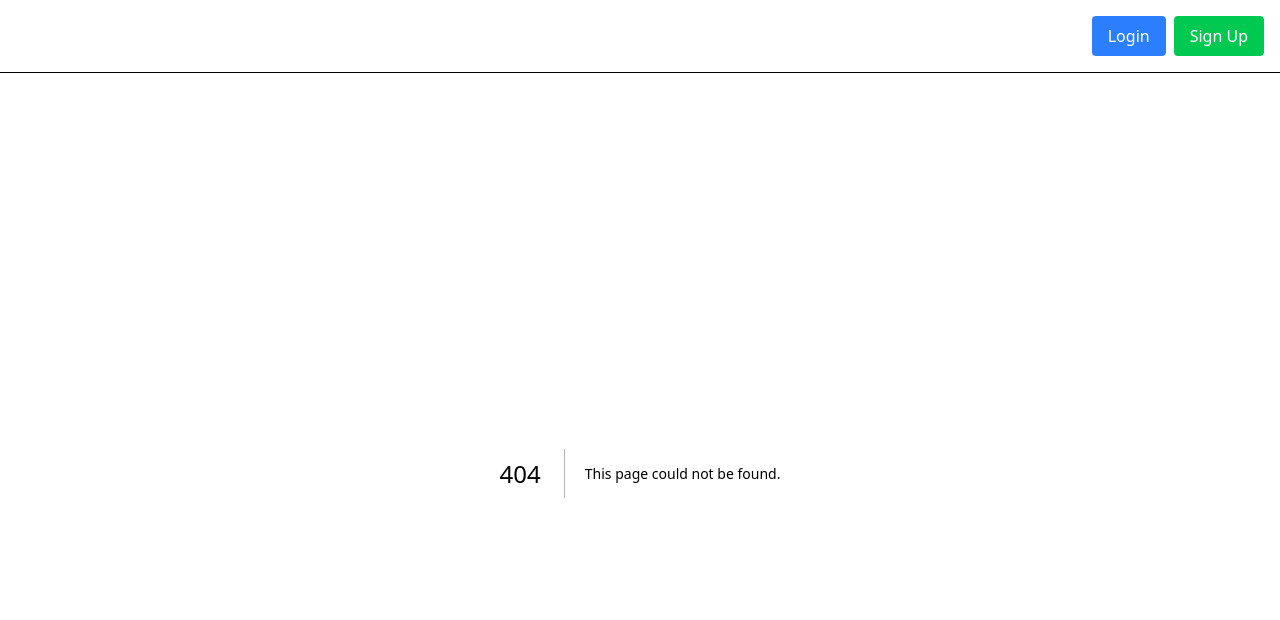
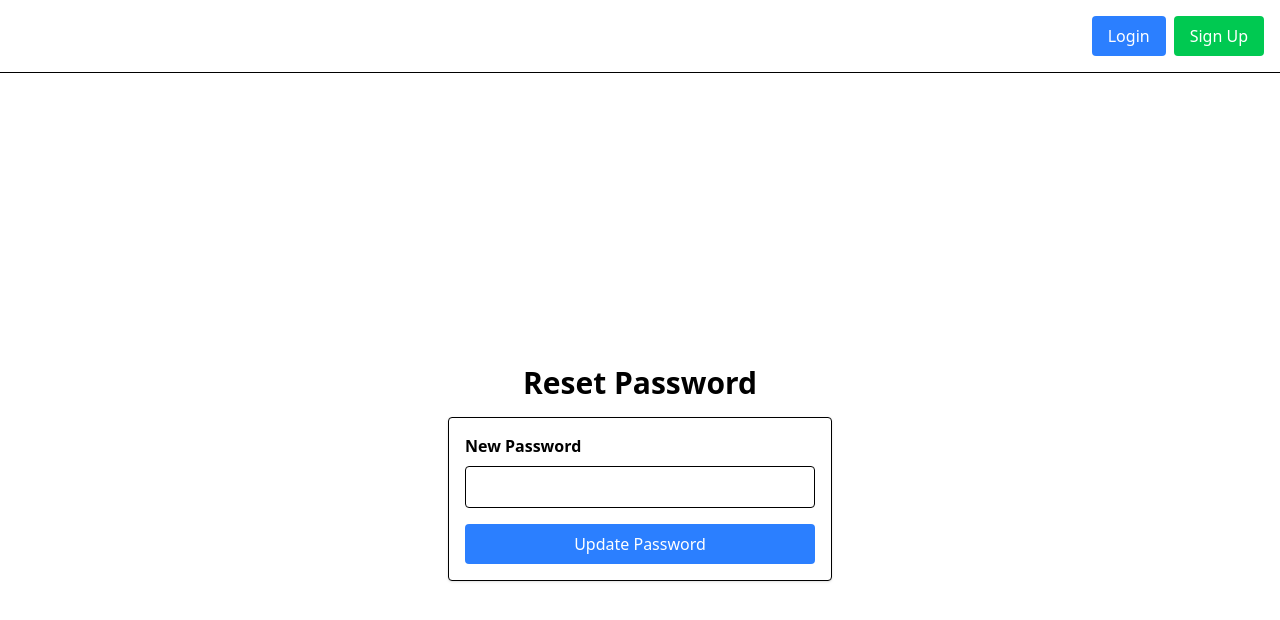
Before and after one commit to justinmosley-hub/consoomio, a Next.js app: page /reset-password in a window 1280 px wide. Before the commit this address had no page. Shown: the top 620 px of the page. Built offline with nearby package versions, Linux system fonts and the light colour scheme; no server answers.

Commit message:
Rebrand app to consoom.io: update all references, metadata, and docs

```diff
--- a/package.json
+++ b/package.json
@@ -1,5 +1,5 @@
 {
-  "name": "omnireview",
+  "name": "consoom.io",
   "version": "0.1.0",
   "private": true,
   "scripts": {
--- /dev/null
+++ b/src/app/forgot-password/page.tsx
@@ -0,0 +1,43 @@
+'use client';
+
+import { useState } from 'react';
+import { supabase } from '../../lib/supabaseClient';
+
+export default function ForgotPasswordPage() {
+  const [email, setEmail] = useState('');
+  const [message, setMessage] = useState<string | null>(null);
+  const [error, setError] = useState<string | null>(null);
+  const [loading, setLoading] = useState(false);
+
+  const handleSubmit = async (e: React.FormEvent) => {
+    e.preventDefault();
+    setLoading(true);
+    setError(null);
+    setMessage(null);
+    const { error } = await supabase.auth.resetPasswordForEmail(email);
+    if (error) setError(error.message);
+    else setMessage('Password reset email sent! Check your inbox.');
+    setLoading(false);
+  };
+
+  return (
+    <main className="flex flex-col items-center justify-center min-h-screen">
+      <h1 className="text-3xl font-bold mb-4">Forgot Password</h1>
+      <form onSubmit={handleSubmit} className="w-full max-w-sm p-4 border rounded shadow bg-white">
+        <label className="block mb-2 font-semibold">Email</label>
+        <input
+          type="email"
+          value={email}
+          onChange={e => setEmail(e.target.value)}
+          className="w-full mb-4 p-2 border rounded"
+          required
+        />
+        <button type="submit" className="w-full bg-blue-500 text-white py-2 rounded" disabled={loading}>
+          {loading ? 'Sending...' : 'Send Reset Email'}
+        </button>
+        {message && <p className="mt-4 text-green-600">{message}</p>}
+        {error && <p className="mt-4 text-red-600">{error}</p>}
+      </form>
+    </main>
+  );
+}
--- a/src/app/layout.tsx
+++ b/src/app/layout.tsx
@@ -3,8 +3,8 @@ import { ReactNode } from 'react';
 import Header from '../components/Header';
 
 export const metadata = {
-  title: 'OmniReview',
-  description: 'All your media in one place.',
+  title: 'consoom.io',
+  description: 'Consoom, review, and share media.',
 };
 
 export default function RootLayout({ children }: { children: ReactNode }) {
--- a/src/app/login/page.tsx
+++ b/src/app/login/page.tsx
@@ -10,6 +10,9 @@ export default function LoginPage() {
         Don&apos;t have an account?{' '}
         <Link href="/signup" className="text-blue-600 hover:underline">Sign Up</Link>
       </p>
+      <p className="mt-2">
+        <Link href="/forgot-password" className="text-sm text-blue-500 hover:underline">Forgot password?</Link>
+      </p>
     </main>
   );
 }
--- a/src/app/page.tsx
+++ b/src/app/page.tsx
@@ -1,13 +1,11 @@
-import Auth from '../components/Auth';
-
 export default function Home() {
   return (
     <main className="flex flex-col">
       <div className="flex justify-center">
-        <h1 className="text-4xl font-bold text-gray-800">omnireview</h1>
+        <h1 className="text-4xl font-bold text-gray-800">consoom.io</h1>
       </div>
       <div className="flex justify-center">
-        <h2 className="text-1xl font-bold text-gray-800">A simple review app</h2>
+        <h2 className="text-1xl font-bold text-gray-800">Consoom, review, and share media.</h2>
       </div>
       <div className="flex justify-center">
         <p className="text-gray-600">(coming soon)</p>
--- /dev/null
+++ b/src/app/reset-password/page.tsx
@@ -0,0 +1,98 @@
+'use client';
+
+import { useState, useEffect } from 'react';
+import { useSearchParams } from 'next/navigation';
+import { supabase } from '../../lib/supabaseClient';
+import Link from 'next/link';
+
+export default function ResetPasswordPage() {
+  const [password, setPassword] = useState('');
+  const [message, setMessage] = useState<string | null>(null);
+  const [error, setError] = useState<string | null>(null);
+  const [loading, setLoading] = useState(false);
+  const [sessionReady, setSessionReady] = useState(false);
+  const searchParams = useSearchParams();
+  const accessToken = searchParams.get('access_token');
+  const refreshToken = searchParams.get('refresh_token');
+  const type = searchParams.get('type');
+
+  useEffect(() => {
+    // If this is a recovery link, set the session
+    if (type === 'recovery' && accessToken && refreshToken) {
+      supabase.auth.setSession({ access_token: accessToken, refresh_token: refreshToken })
+        .then(({ error }) => {
+          if (error) {
+            setError('This reset link is invalid or has expired. Please request a new password reset email.');
+            setSessionReady(false);
+          } else {
+            setSessionReady(true);
+          }
+        });
+    } else if (type === 'recovery') {
+      setError('Missing access or refresh token. Please use the link from your email.');
+    } else {
+      // If not a recovery link, allow form (for dev/testing)
+      setSessionReady(true);
+    }
+  }, [type, accessToken, refreshToken]);
+
+  const handleSubmit = async (e: React.FormEvent) => {
+    e.preventDefault();
+    setLoading(true);
+    setError(null);
+    setMessage(null);
+    if (!sessionReady) {
+      setError('Session not ready. Please use the link from your email.');
+      setLoading(false);
+      return;
+    }
+    const { error } = await supabase.auth.updateUser({ password });
+    if (error) {
+      if (
+        error.message.toLowerCase().includes('jwt expired') ||
+        error.message.toLowerCase().includes('invalid') ||
+        error.message.toLowerCase().includes('token')
+      ) {
+        setError('This reset link is invalid or has expired. Please request a new password reset email.');
+      } else {
+        setError(error.message);
+      }
+    } else {
+      setMessage('Password updated! You can now log in with your new password.');
+    }
+    setLoading(false);
+  };
+
+  return (
+    <main className="flex flex-col items-center justify-center min-h-screen">
+      <h1 className="text-3xl font-bold mb-4">Reset Password</h1>
+      {error && (
+        <p className="mb-4 text-red-600">
+          {error}
+          {error.includes('reset link') && (
+            <>
+              {' '}
+              <Link href="/forgot-password" className="text-blue-600 underline">Request a new reset email</Link>
+            </>
+          )}
+        </p>
+      )}
+      {sessionReady && !message && !error && (
+        <form onSubmit={handleSubmit} className="w-full max-w-sm p-4 border rounded shadow bg-white">
+          <label className="block mb-2 font-semibold">New Password</label>
+          <input
+            type="password"
+            value={password}
+            onChange={e => setPassword(e.target.value)}
+            className="w-full mb-4 p-2 border rounded"
+            required
+          />
+          <button type="submit" className="w-full bg-blue-500 text-white py-2 rounded" disabled={loading}>
+            {loading ? 'Updating...' : 'Update Password'}
+          </button>
+        </form>
+      )}
+      {message && <p className="mt-4 text-green-600">{message} <Link href="/login" className="text-blue-600 underline">Login</Link></p>}
+    </main>
+  );
+}
--- a/src/components/Auth.tsx
+++ b/src/components/Auth.tsx
@@ -2,6 +2,7 @@
 
 import { useState } from 'react';
 import { supabase } from '../lib/supabaseClient';
+import type { AuthUser } from '@supabase/supabase-js';
 
 interface AuthProps {
   mode?: 'signin' | 'signup' | 'both';
@@ -10,7 +11,7 @@ interface AuthProps {
 export default function Auth({ mode = 'both' }: AuthProps) {
   const [email, setEmail] = useState('');
   const [password, setPassword] = useState('');
-  const [user, setUser] = useState<any>(null);
+  const [user, setUser] = useState<AuthUser | null>(null);
   const [error, setError] = useState<string | null>(null);
   const [loading, setLoading] = useState(false);
 
```
Also changed, not shown: 1 other file (tests, documents, lock files or other folders).
